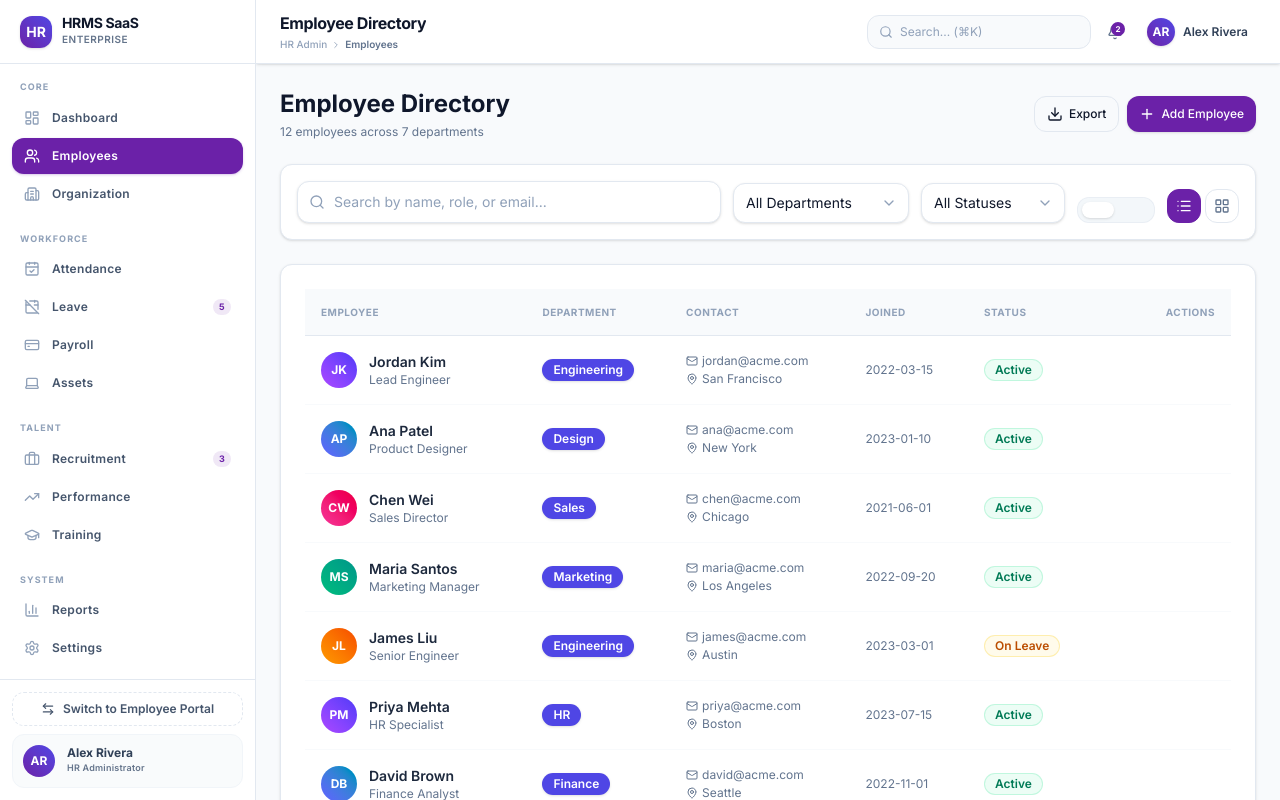
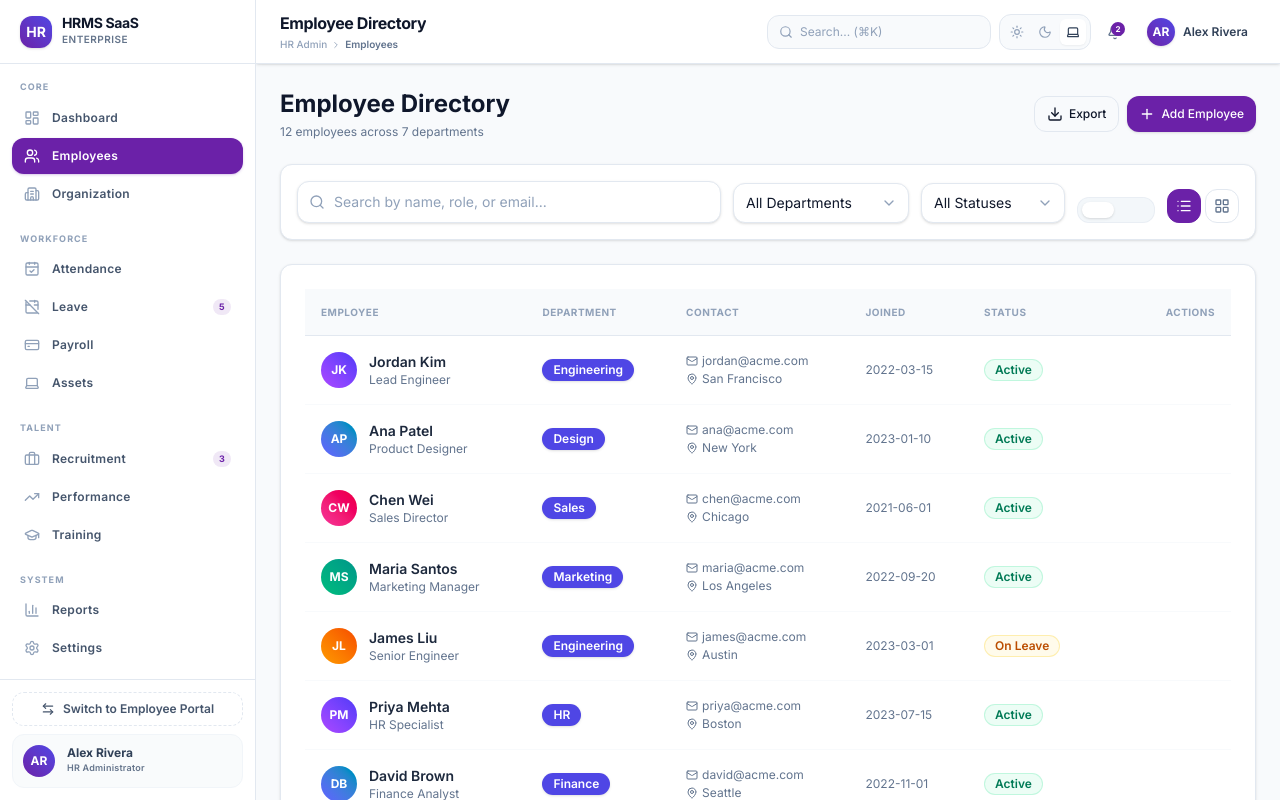
Before and after one commit to sivasubramaniyan-06/Odoo-NMIT-Hackathon-CYGUIN, a Next.js app: page /admin/employees in a window 1280 px wide. Shown: the top 800 px of the page. Built offline with nearby package versions, Linux system fonts and the light colour scheme.

Commit message:
feat: add complete HRMS database schema and UI enhancements

```diff
--- a/app/globals.css
+++ b/app/globals.css
@@ -32,6 +32,37 @@
 
   --radius: 0.75rem; /* 12px */
 }
+
+.dark {
+  --background: #0f172a; /* Slate 900 */
+  --foreground: #f8fafc; /* Slate 50 */
+
+  --card: #1e293b; /* Slate 800 */
+  --card-foreground: #f8fafc;
+
+  --popover: #1e293b;
+  --popover-foreground: #f8fafc;
+
+  --primary: #a855f7; /* Purple 500 (brighter for dark background) */
+  --primary-foreground: #ffffff;
+
+  --secondary: #6366f1; /* Indigo 500 */
+  --secondary-foreground: #ffffff;
+
+  --muted: #1e293b; /* Slate 800 */
+  --muted-foreground: #94a3b8; /* Slate 400 */
+
+  --accent: #2e1065; /* Purple 950 */
+  --accent-foreground: #e9d5ff; /* Purple 200 */
+
+  --destructive: #ef4444;
+  --destructive-foreground: #ffffff;
+
+  --border: #334155; /* Slate 700 */
+  --input: #334155;
+  --ring: #c084fc; /* Purple 400 */
+}
+
 
 @theme {
   --color-background: var(--background);
@@ -76,6 +107,14 @@ body {
   border-radius: 3px;
 }
 
+.dark ::-webkit-scrollbar-thumb {
+  background: #475569; /* Slate 600 */
+}
+
 ::-webkit-scrollbar-thumb:hover {
   background: #94a3b8;
 }
+
+.dark ::-webkit-scrollbar-thumb:hover {
+  background: #64748b; /* Slate 500 */
+}
--- a/app/layout.tsx
+++ b/app/layout.tsx
@@ -1,6 +1,7 @@
 import type { Metadata } from "next";
 import "./globals.css";
 import { ToastProvider } from "@/components/ui/Toast";
+import { ThemeProvider } from "@/components/ui/ThemeProvider";
 
 export const metadata: Metadata = {
   title: "Enterprise HRMS — Powered by Acme Corp",
@@ -13,9 +14,29 @@ export default function RootLayout({
   children: React.ReactNode;
 }) {
   return (
-    <html lang="en" className="h-full antialiased">
+    <html lang="en" className="h-full antialiased" suppressHydrationWarning>
+      <head>
+        <script
+          dangerouslySetInnerHTML={{
+            __html: `
+              (function() {
+                try {
+                  var saved = localStorage.getItem('theme');
+                  if (saved === 'dark' || (!saved && window.matchMedia('(prefers-color-scheme: dark)').matches)) {
+                    document.documentElement.classList.add('dark');
+                  } else {
+                    document.documentElement.classList.remove('dark');
+                  }
+                } catch (_) {}
+              })();
+            `,
+          }}
+        />
+      </head>
       <body className="min-h-full flex flex-col">
-        <ToastProvider>{children}</ToastProvider>
+        <ThemeProvider>
+          <ToastProvider>{children}</ToastProvider>
+        </ThemeProvider>
       </body>
     </html>
   );
--- a/components/layout/Header.tsx
+++ b/components/layout/Header.tsx
@@ -6,6 +6,7 @@ import { useUIStore, useAuthStore } from "@/store";
 import { cn } from "@/lib/utils";
 import Link from "next/link";
 import { useState } from "react";
+import { ThemeToggle } from "@/components/ui/ThemeToggle";
 
 interface BreadcrumbSegment {
   label: string;
@@ -155,6 +156,9 @@ export default function Header() {
           />
         </div>
 
+        {/* Theme Toggle */}
+        <ThemeToggle />
+
         {/* Notifications */}
         <div className="relative">
           <button
--- /dev/null
+++ b/components/ui/ThemeProvider.tsx
@@ -0,0 +1,80 @@
+"use client";
+
+import React, { createContext, useContext, useEffect, useState } from "react";
+
+export type Theme = "light" | "dark" | "system";
+
+interface ThemeContextType {
+  theme: Theme;
+  setTheme: (theme: Theme) => void;
+  resolvedTheme: "light" | "dark";
+}
+
+const ThemeContext = createContext<ThemeContextType | undefined>(undefined);
+
+export function ThemeProvider({ children }: { children: React.ReactNode }) {
+  const [theme, setThemeState] = useState<Theme>("system");
+  const [resolvedTheme, setResolvedTheme] = useState<"light" | "dark">("light");
+
+  useEffect(() => {
+    const savedTheme = localStorage.getItem("theme") as Theme | null;
+    if (savedTheme) {
+      setThemeState(savedTheme);
+    }
+  }, []);
+
+  useEffect(() => {
+    const root = window.document.documentElement;
+
+    const applyTheme = (currentTheme: Theme) => {
+      let activeTheme: "light" | "dark" = "light";
+
+      if (currentTheme === "system") {
+        const systemPrefersDark = window.matchMedia("(prefers-color-scheme: dark)").matches;
+        activeTheme = systemPrefersDark ? "dark" : "light";
+      } else {
+        activeTheme = currentTheme as "light" | "dark";
+      }
+
+      setResolvedTheme(activeTheme);
+
+      if (activeTheme === "dark") {
+        root.classList.add("dark");
+      } else {
+        root.classList.remove("dark");
+      }
+    };
+
+    applyTheme(theme);
+
+    if (theme === "system") {
+      const mediaQuery = window.matchMedia("(prefers-color-scheme: dark)");
+      const handleSystemThemeChange = () => {
+        applyTheme("system");
+      };
+      mediaQuery.addEventListener("change", handleSystemThemeChange);
+      return () => {
+        mediaQuery.removeEventListener("change", handleSystemThemeChange);
+      };
+    }
+  }, [theme]);
+
+  const setTheme = (newTheme: Theme) => {
+    localStorage.setItem("theme", newTheme);
+    setThemeState(newTheme);
+  };
+
+  return (
+    <ThemeContext.Provider value={{ theme, setTheme, resolvedTheme }}>
+      {children}
+    </ThemeContext.Provider>
+  );
+}
+
+export function useTheme() {
+  const context = useContext(ThemeContext);
+  if (context === undefined) {
+    throw new Error("useTheme must be used within a ThemeProvider");
+  }
+  return context;
+}
--- /dev/null
+++ b/components/ui/ThemeToggle.tsx
@@ -0,0 +1,53 @@
+"use client";
+
+import React from "react";
+import { Sun, Moon, Laptop } from "lucide-react";
+import { useTheme } from "./ThemeProvider";
+
+export function ThemeToggle() {
+  const { theme, setTheme } = useTheme();
+
+  return (
+    <div className="flex items-center gap-0.5 rounded-lg border border-border bg-slate-50 dark:bg-slate-900/60 p-1">
+      <button
+        type="button"
+        onClick={() => setTheme("light")}
+        className={`rounded-md p-1.5 transition-all cursor-pointer ${
+          theme === "light"
+            ? "bg-white dark:bg-slate-800 text-amber-500 shadow-xs"
+            : "text-slate-400 hover:text-slate-600 dark:hover:text-slate-300"
+        }`}
+        title="Light Mode"
+        aria-label="Use light theme"
+      >
+        <Sun className="h-3.5 w-3.5" />
+      </button>
+      <button
+        type="button"
+        onClick={() => setTheme("dark")}
+        className={`rounded-md p-1.5 transition-all cursor-pointer ${
+          theme === "dark"
+            ? "bg-white dark:bg-slate-800 text-purple-500 dark:text-purple-400 shadow-xs"
+            : "text-slate-400 hover:text-slate-600 dark:hover:text-slate-300"
+        }`}
+        title="Dark Mode"
+        aria-label="Use dark theme"
+      >
+        <Moon className="h-3.5 w-3.5" />
+      </button>
+      <button
+        type="button"
+        onClick={() => setTheme("system")}
+        className={`rounded-md p-1.5 transition-all cursor-pointer ${
+          theme === "system"
+            ? "bg-white dark:bg-slate-800 text-slate-700 dark:text-slate-200 shadow-xs"
+            : "text-slate-400 hover:text-slate-600 dark:hover:text-slate-300"
+        }`}
+        title="System Preference"
+        aria-label="Use system preferred theme"
+      >
+        <Laptop className="h-3.5 w-3.5" />
+      </button>
+    </div>
+  );
+}
```
